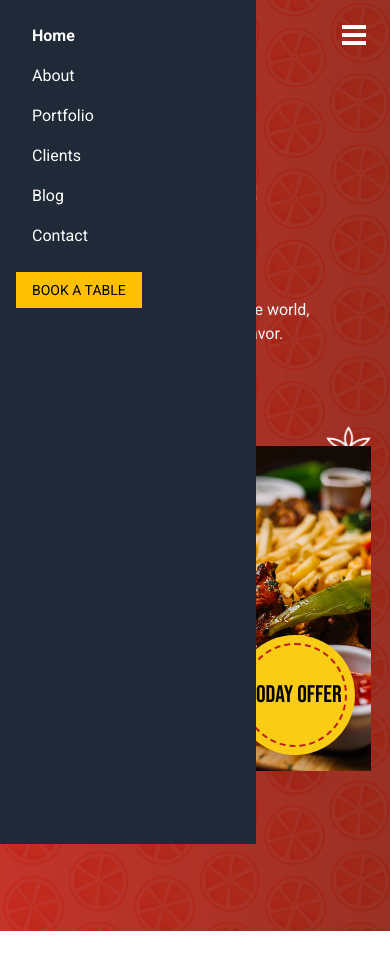
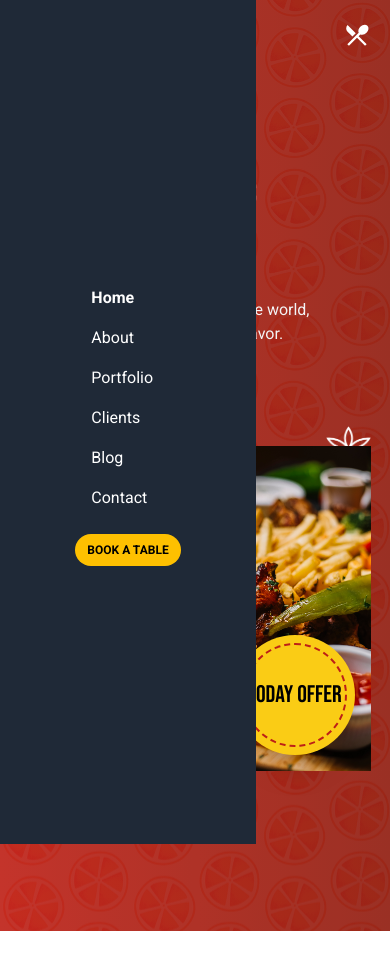
Before and after one commit to rasel-gannicus/Softnio-Restaurant-Landing-Page-with-NextJs-Typescript, a Next.js app: page / in a window 390 px wide. Both pictures are taken after a click on the button 354 px from the left and 34 px from the top of the page. Shown: the top 970 px of the page. Built offline with nearby package versions, Linux system fonts and the light colour scheme.

Commit message:
navbar : made mobile menu icons animation more stylish

```diff
--- a/package.json
+++ b/package.json
@@ -9,9 +9,10 @@
     "lint": "next lint"
   },
   "dependencies": {
+    "next": "15.0.2",
     "react": "19.0.0-rc-02c0e824-20241028",
     "react-dom": "19.0.0-rc-02c0e824-20241028",
-    "next": "15.0.2"
+    "react-icons": "^5.3.0"
   },
   "devDependencies": {
     "typescript": "^5",
--- a/src/app/components/shared/Navbar/Navbar.tsx
+++ b/src/app/components/shared/Navbar/Navbar.tsx
@@ -3,6 +3,23 @@ import logo from "@/assets/img/logo.png";
 import Image from "next/image";
 import { useRouter } from "next/navigation";
 import { useEffect, useRef, useState } from "react";
+import { GiHamburgerMenu } from "react-icons/gi";
+import { MdRestaurantMenu } from "react-icons/md";
+
+interface MenuLink {
+  path: string;
+  label: string;
+  icon?: React.ReactNode;
+}
+
+const menuLink: MenuLink[] = [
+  { path: "/", label: "Home" },
+  { path: "/about", label: "About" },
+  { path: "/portfolio", label: "Portfolio" },
+  { path: "/clients", label: "Clients" },
+  { path: "/blog", label: "Blog" },
+  { path: "/contact", label: "Contact" },
+];
 
 const Navbar = () => {
   const [isSticky, setIsSticky] = useState(false);
@@ -57,18 +74,12 @@ const Navbar = () => {
         isSticky ? "bg-[rgba(189,31,23,0.43)] shadow-md" : "bg-transparent"
       }`}
     >
-      <nav className="flex justify-between items-center max-w-[1320px] mx-auto py-4 px-6">
+      <nav className="flex justify-between items-center max-w-[1320px] mx-auto py-4 w-[90%] ">
+        {/* --- Navbar left --- */}
         <div className="navbar-brand flex justify-center items-center gap-8">
           <Image src={logo} alt="Restaurant Logo" className="w-[200px] " />
           <ul className="hidden md:flex space-x-6 font-extralight text-sm">
-            {[
-              { path: "/", label: "Home" },
-              { path: "/about", label: "About" },
-              { path: "/portfolio", label: "Portfolio" },
-              { path: "/clients", label: "Clients" },
-              { path: "/blog", label: "Blog" },
-              { path: "/contact", label: "Contact" },
-            ].map((item) => (
+            {menuLink.map((item) => (
               <li
                 key={item.path}
                 className={`nav-item ${
@@ -87,32 +98,32 @@ const Navbar = () => {
           <button className="btn-primary">Book a table</button>
         </div>
         <button
-          className="navbar-toggler md:hidden"
+          className="navbar-toggler md:hidden  relative  h-7 w-7 "
           onClick={(e) => handleToggle(e)}
           ref={toggleButtonRef}
         >
-          <span className="block w-6 h-1 bg-white my-1"></span>
-          <span className="block w-6 h-1 bg-white my-1"></span>
-          <span className="block w-6 h-1 bg-white my-1"></span>
+          <GiHamburgerMenu
+            className={`text-white w-7 h-7 absolute top-0 left-0 right-0 bottom-0 ${
+              !isMobileMenuOpen ? "opacity-100" : "opacity-0"
+            } transition-opacity duration-500`}
+          />
+          <MdRestaurantMenu
+            className={`text-white w-7 h-7 absolute top-0 left-0 right-0 bottom-0 ${
+              isMobileMenuOpen ? "opacity-100" : "opacity-0"
+            } transition-opacity duration-400`}
+          />
         </button>
       </nav>
 
       {/* Mobile Slide-In Menu */}
       <div
         ref={sidebarRef}
-        className={`fixed top-0 left-0 h-full w-64 bg-gray-800 transform transition-transform duration-300 ${
+        className={`fixed top-0 left-0 h-full w-64 bg-gray-800 transform transition-transform duration-300 flex flex-col justify-center items-center ${
           isMobileMenuOpen ? "translate-x-0" : "-translate-x-full"
         }`}
       >
-        <div className="flex flex-col items-start p-4">
-          {[
-            { path: "/", label: "Home" },
-            { path: "/about", label: "About" },
-            { path: "/portfolio", label: "Portfolio" },
-            { path: "/clients", label: "Clients" },
-            { path: "/blog", label: "Blog" },
-            { path: "/contact", label: "Contact" },
-          ].map((item) => (
+        <div className="flex flex-col items-start p-4 ">
+          {menuLink.map((item: MenuLink) => (
             <a
               key={item.path}
               href={item.path}
@@ -124,7 +135,9 @@ const Navbar = () => {
               {item.label}
             </a>
           ))}
-          <button className="btn-primary mt-4">Book a table</button>
+          <button className="btn-primary-small mt-4 rounded-full">
+            Book a table
+          </button>
         </div>
       </div>
     </header>
--- a/src/app/globals.css
+++ b/src/app/globals.css
@@ -16,3 +16,6 @@
 .btn-primary {
   @apply bg-[#FEC000] text-black  py-2 px-4 uppercase text-sm ;
 }
+.btn-primary-small {
+  @apply bg-[#FEC000] text-black font-semibold py-2 px-3 uppercase text-xs ;
+}
```
Also changed, not shown: 1 other file (tests, documents, lock files or other folders).
